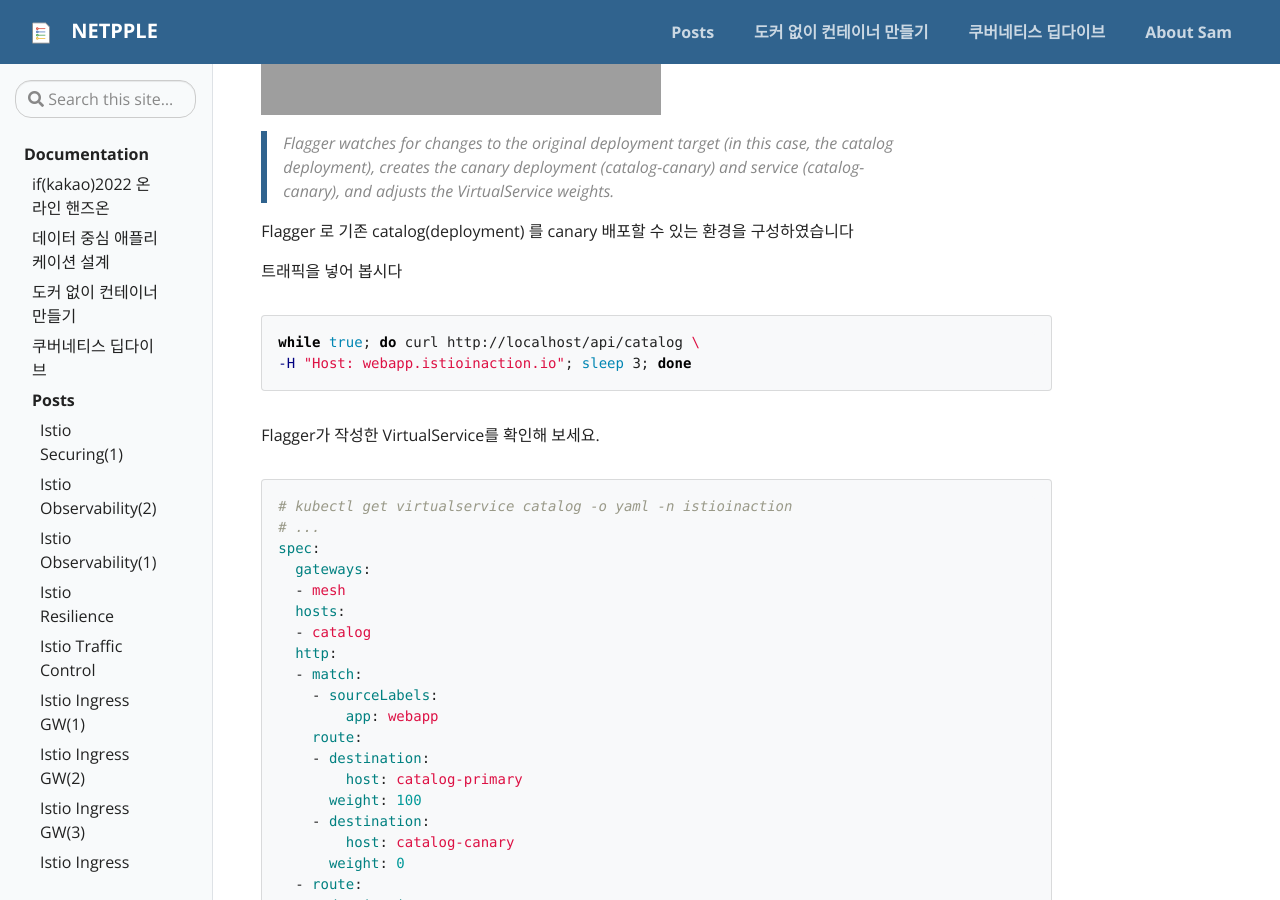
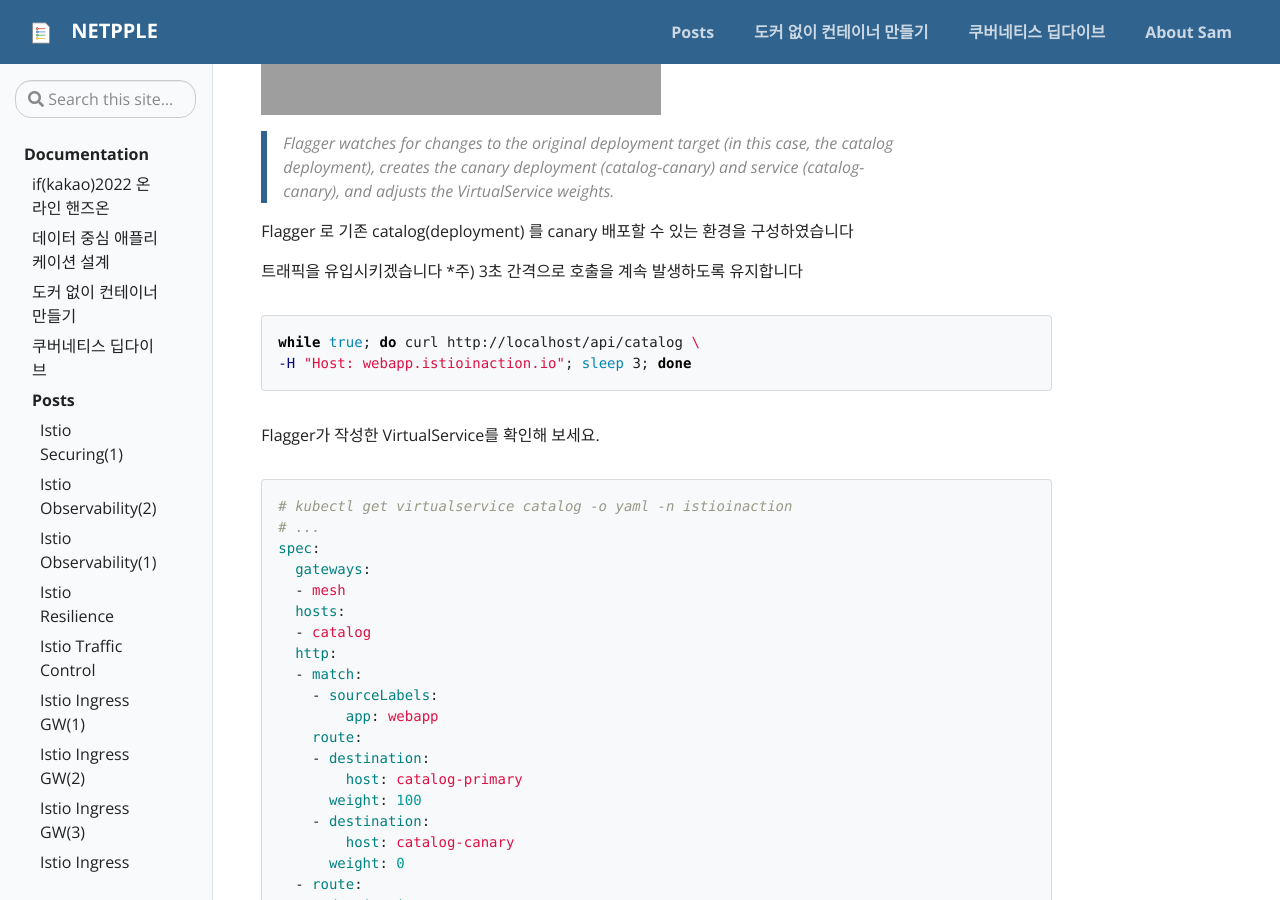
Before and after one commit to netpple/netpple.github.io, a Jekyll site: the page built from _posts/2023-01-07-Istio-ch5-traffic-control.md, in a window 1280 px wide and 900 px high, scrolled down 19827 px. Built offline with Jekyll 4.4.1, drawn with Linux system fonts in a browser that asks for light colours; our own code applies the rules of GitHub Pages for plain Markdown files.

Commit message:
flagger 테스트 보완 - 트래픽 유입 코멘트

````diff
--- a/_posts/2023-01-07-Istio-ch5-traffic-control.md
+++ b/_posts/2023-01-07-Istio-ch5-traffic-control.md
@@ -877,7 +877,7 @@
 
 Flagger 로 기존 catalog(deployment) 를 canary 배포할 수 있는 환경을 구성하였습니다
 
-트래픽을 넣어 봅시다
+트래픽을 유입시키겠습니다 *주) 3초 간격으로 호출을 계속 발생하도록 유지합니다
 
 ```bash
 while true; do curl http://localhost/api/catalog \
````
